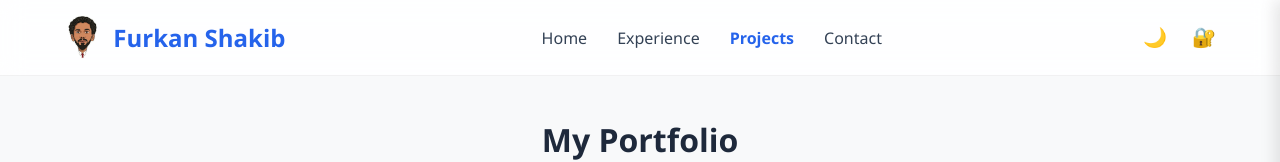
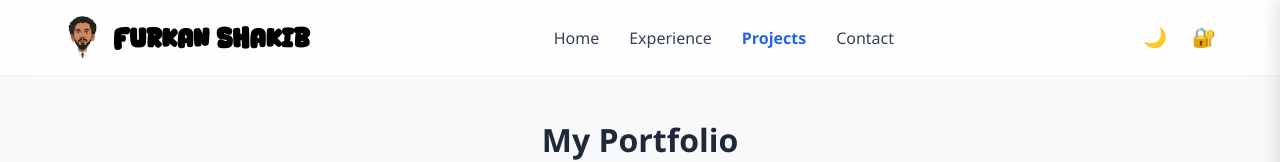
Before and after one commit to furkanshakib/my-dynamic-portfolio, a React (Vite) app in the folder client/: page /projects in a window 1280 px wide. Shown: the top 162 px of the page. Built offline with nearby package versions, Linux system fonts and the light colour scheme; no server answers.

Commit message:
Added custom font and changed navbar brand to black

```diff
--- a/client/src/Navbar.jsx
+++ b/client/src/Navbar.jsx
@@ -13,6 +13,9 @@ function Navbar() {
   const navBg = isDark ? 'rgba(15, 23, 42, 0.85)' : 'rgba(255, 255, 255, 0.85)';
   const navBorder = isDark ? '1px solid rgba(255,255,255,0.1)' : '1px solid rgba(0,0,0,0.05)';
   const textColor = isDark ? '#f1f5f9' : '#334155';
+
+  // 👇 BRAND TEXT COLOR: Black in Light Mode, White in Dark Mode
+  const brandColor = isDark ? '#ffffff' : '#000000';
   const highlightColor = '#2563eb';
 
   const linkStyle = (route) => ({
@@ -30,6 +33,14 @@ function Navbar() {
   return (
     <>
       <style>{`
+        /* 👇 LOAD YOUR CUSTOM FONT HERE */
+        @font-face {
+          font-family: 'MyCustomFont';
+          src: url('/custom.ttf') format('truetype'); /* Change .ttf to .otf if needed */
+          font-weight: normal;
+          font-style: normal;
+        }
+
         .desktop-links { display: flex; gap: 30px; align-items: center; }
         .mobile-btn { display: none; }
 
@@ -53,18 +64,22 @@ function Navbar() {
         {/* LEFT: LOGO + NAME */}
         <Link to="/" style={{ textDecoration: 'none', display: 'flex', alignItems: 'center', gap: '12px' }}>
 
-          {/* 👇 LOGO SHOWING ORIGINAL SHAPE */}
           <img
             src="/logo.png"
             alt="Logo"
             style={{
-              height: '45px', // Fixed height to fit nicely
-              width: 'auto',  // Width adjusts to maintain aspect ratio
-              // borderRadius and objectFit removed here
+              height: '45px',
+              width: 'auto'
             }}
           />
 
-          <h2 style={{ margin: 0, fontSize: '1.5rem', color: highlightColor, fontFamily: "'Segoe UI', sans-serif" }}>
+          {/* 👇 UPDATED FONT AND COLOR */}
+          <h2 style={{
+            margin: 0,
+            fontSize: '1.8rem', // Made it slightly bigger
+            color: brandColor,
+            fontFamily: "'MyCustomFont', sans-serif" // Uses your custom font
+          }}>
             Furkan Shakib
           </h2>
         </Link>
```
Also changed, not shown: client/public/custom.ttf (added).
